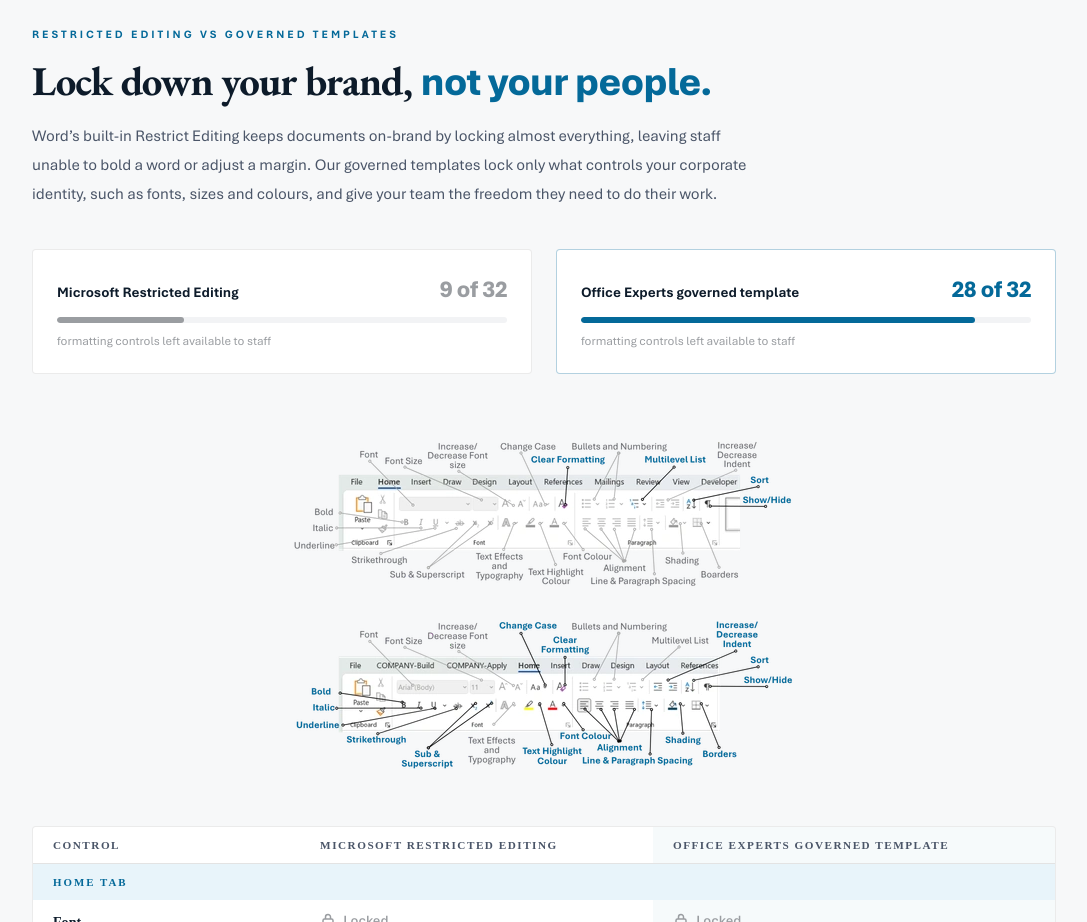
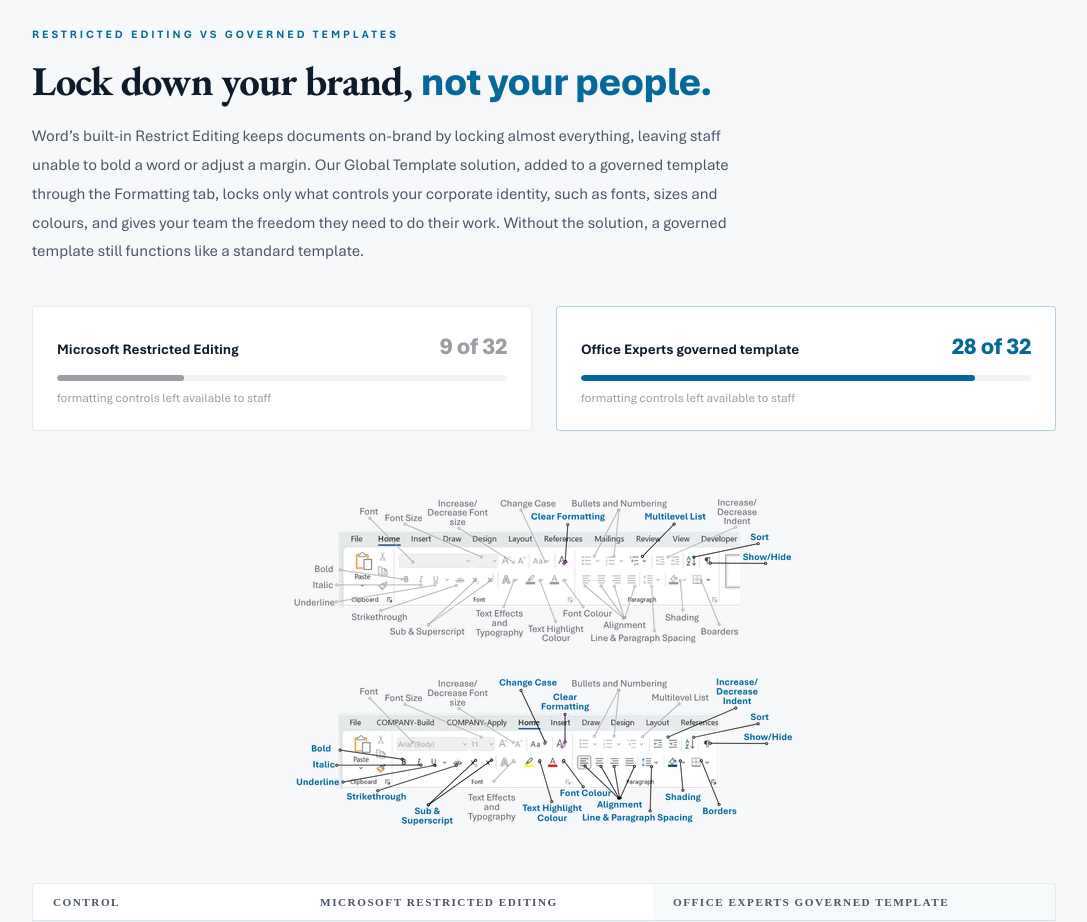
Before and after one commit to Office-Experts-Group/wordExperts, a Next.js app: page /corporate-identity in a window 1280 px wide. Shown: the part 3160-4082 px from the top of the page, without its empty margins (96-1183 px from the left). Built offline with nearby package versions, Linux system fonts and the light colour scheme; no server answers.

Commit message:
changes from Aleisha and Scott

```diff
--- a/app/copilot-and-ai-templates/page.js
+++ b/app/copilot-and-ai-templates/page.js
@@ -172,7 +172,7 @@ const Page = () => {
         dangerouslySetInnerHTML={{ __html: JSON.stringify(faqSchema) }}
       />
       <ServiceHero
-        title="Ai Integration in Word"
+        title="AI Integration in Word"
         desktopImage={AiWord}
         mobileImage={AiWordMob}
         altDesk={"Ai in Word documents"}
--- a/app/corporate-identity/(components)/CorporateIdentityComparison.jsx
+++ b/app/corporate-identity/(components)/CorporateIdentityComparison.jsx
@@ -138,9 +138,11 @@ const CorporateIdentityComparison = () => {
         <p className={styles.intro}>
           Word&rsquo;s built-in Restrict Editing keeps documents on-brand by
           locking almost everything, leaving staff unable to bold a word or
-          adjust a margin. Our governed templates lock only what controls your
-          corporate identity, such as fonts, sizes and colours, and give your
-          team the freedom they need to do their work.
+          adjust a margin. Our Global Template solution, added to a governed
+          template through the Formatting tab, locks only what controls your
+          corporate identity, such as fonts, sizes and colours, and gives your
+          team the freedom they need to do their work. Without the solution, a
+          governed template still functions like a standard template.
         </p>
       </div>
 
--- a/faqs/copilot-and-ai-templates.js
+++ b/faqs/copilot-and-ai-templates.js
@@ -13,11 +13,6 @@ const faqs = [
     question: "Why does Copilot mess up formatting in Word?",
     answer:
       "Copilot works from the document's underlying styles, not how it looks on screen. Where text is formatted manually, or styles are missing or duplicated, its edits can appear random, and it may even report a change as complete when nothing has changed. A clean, consistent style set gives it something correct to apply.",
-  },
-  {
-    question: "Can Copilot fill in a Word template?",
-    answer:
-      "Yes, when the template is designed for it. Microsoft 365 Copilot can draft from a template or existing document while keeping its structure, but results depend heavily on how the template is built. Clearly titled content controls and protected sections make filling far more reliable.",
   },
   {
     question: "What is an AI-ready Word template?",
```
